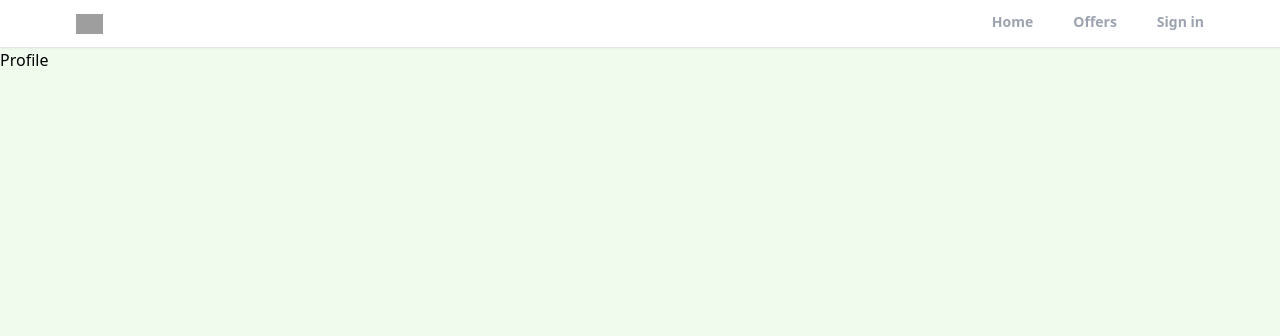
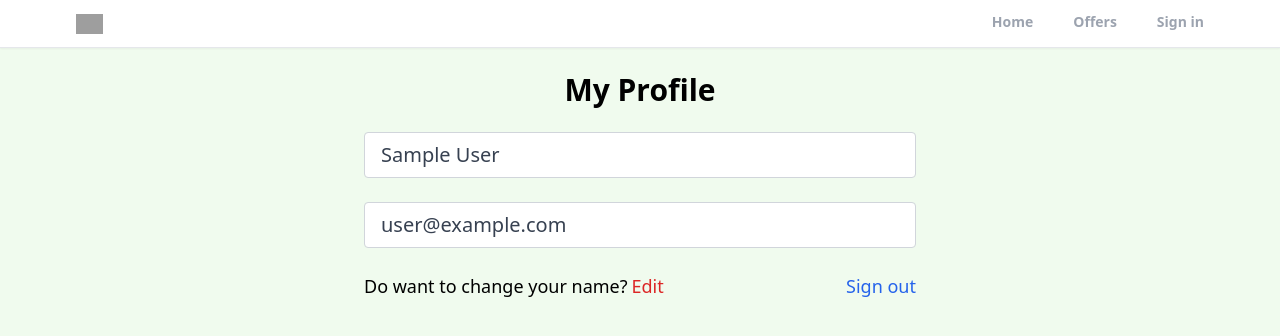
Before and after one commit to JXUHO/react-realtor-clone, a React (Vite) app: page /profile in a window 1280 px wide. Shown: the top 336 px of the page. Built offline with nearby package versions, Linux system fonts and the light colour scheme; no server answers; sample sign-in values are in the browser's storage; grey boxes are pictures that could not be loaded.

Commit message:
Add: Profile Page, useAuthStatus Hook

```diff
--- a/src/App.jsx
+++ b/src/App.jsx
@@ -8,6 +8,7 @@ import SignUp from "./pages/SignUp";
 import ForgotPassword from "./pages/ForgotPassword";
 import Offers from "./pages/Offers";
 import RootLayout from "./pages/Root";
+import PrivateRoute from "./components/PrivateRoute";
 
 const router = createBrowserRouter([
   {
@@ -20,7 +21,13 @@ const router = createBrowserRouter([
       },
       {
         path: "/profile",
-        element: <Profile />,
+        element: <PrivateRoute/>,
+        children: [
+          {
+            index: true,
+            element: <Profile/>
+          },
+        ],
       },
       {
         path: "/sign-in",
--- /dev/null
+++ b/src/components/PrivateRoute.jsx
@@ -0,0 +1,13 @@
+import { Outlet, Navigate } from "react-router-dom";
+import useAuthStatus from "../hooks/useAuthStatus";
+
+const PrivateRoute = () => {
+  const {isLoggedIn, isLoading} = useAuthStatus()
+  if (isLoading) {
+    return <h3>Loading...</h3>
+  }
+
+  return isLoggedIn ? <Outlet /> : <Navigate to="/sign-in" />;
+};
+
+export default PrivateRoute;
--- /dev/null
+++ b/src/hooks/useAuthStatus.jsx
@@ -0,0 +1,22 @@
+import { useEffect, useState } from "react";
+import { getAuth, onAuthStateChanged } from "firebase/auth";
+
+const useAuthStatus = () => {
+  const [isLoggedIn, setIsLoggedIn] = useState(false)
+  const [isLoading, setIsLoading] = useState(true)
+
+  useEffect(() => {
+    const auth = getAuth();
+    onAuthStateChanged(auth, (user) => {
+      if(user) {
+        setIsLoggedIn(true)
+
+      }
+      setIsLoading(false)
+    })
+  }, [])
+
+  return {isLoggedIn, isLoading}
+}
+
+export default useAuthStatus;
--- a/src/pages/Profile.jsx
+++ b/src/pages/Profile.jsx
@@ -1,8 +1,50 @@
+import { useState } from "react";
+import { getAuth, signOut } from "firebase/auth";
+import { doc, getDoc } from "firebase/firestore";
+import { db } from "../firebase";
+import { useNavigate } from "react-router-dom";
+
+
 const Profile = () => {
+  const navigate = useNavigate()
+  const auth = getAuth()
+  const [formData, setFormData] = useState({
+    name: auth.currentUser.displayName,
+    email: auth.currentUser.email
+  })
+  const {name, email} = formData;
+
+  // const docRef = doc(db, "users", )
+  console.log("Profile page")
+
+  const logoutHandler = () => {
+    auth.signOut()
+    navigate("/")
+  }
+
 
   return (
     <>
-      <p>Profile</p>
+      <section className="max-w-6xl mx-auto flex justify-center flex-col items-center">
+        <h1 className="text-3xl text-center mt-6 font-bold">My Profile</h1>
+        <div className="w-full md:w-[50%] mt-6 px-3">
+          <form className="mb-6">
+            <div className="mb-6 w-full">
+              <input type="text" id="name" value={name} disabled className="w-full form-control block px-4 py-2 text-xl font-normal text-gray-700 bg-white bg-clip-padding border border-solid border-gray-300 rounded transition ease-in-out m-0 focus:text-gray-700 focus:bg-white focus:border-blue-600 focus:outline-none false"></input>
+            </div>
+            <div className="mb-6 w-full">
+              <input type="text" id="name" value={email} disabled className="w-full form-control block px-4 py-2 text-xl font-normal text-gray-700 bg-white bg-clip-padding border border-solid border-gray-300 rounded transition ease-in-out m-0 focus:text-gray-700 focus:bg-white focus:border-blue-600 focus:outline-none false"></input>
+            </div>
+            <div className="flex justify-between whitespace-nowrap text-sm sm:text-lg mb-6">
+              <p className="flex">
+              Do want to change your name?
+              <span className="text-red-600 hover:text-red-700 duration-200 transition ease-in-out ml-1 cursor-pointer">Edit</span>
+              </p>
+              <p onClick={logoutHandler} className="text-blue-600 hover:text-blue-800 duration-200 transition ease-in-out cursor-pointer">Sign out</p>
+            </div>
+          </form>
+        </div>
+      </section>
     </>
   )
 
```
